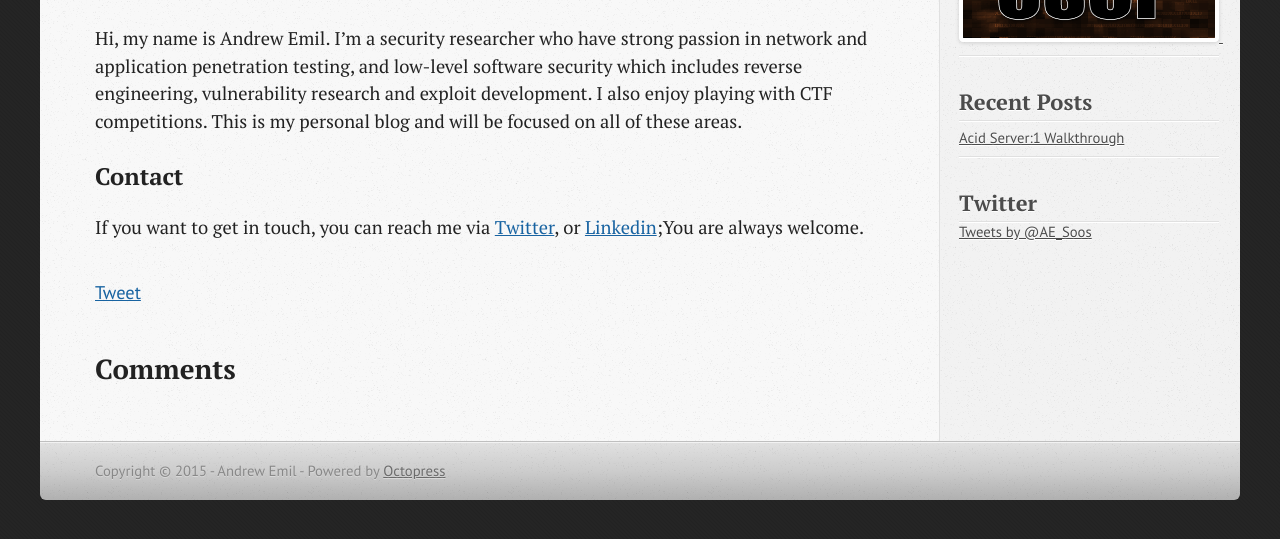
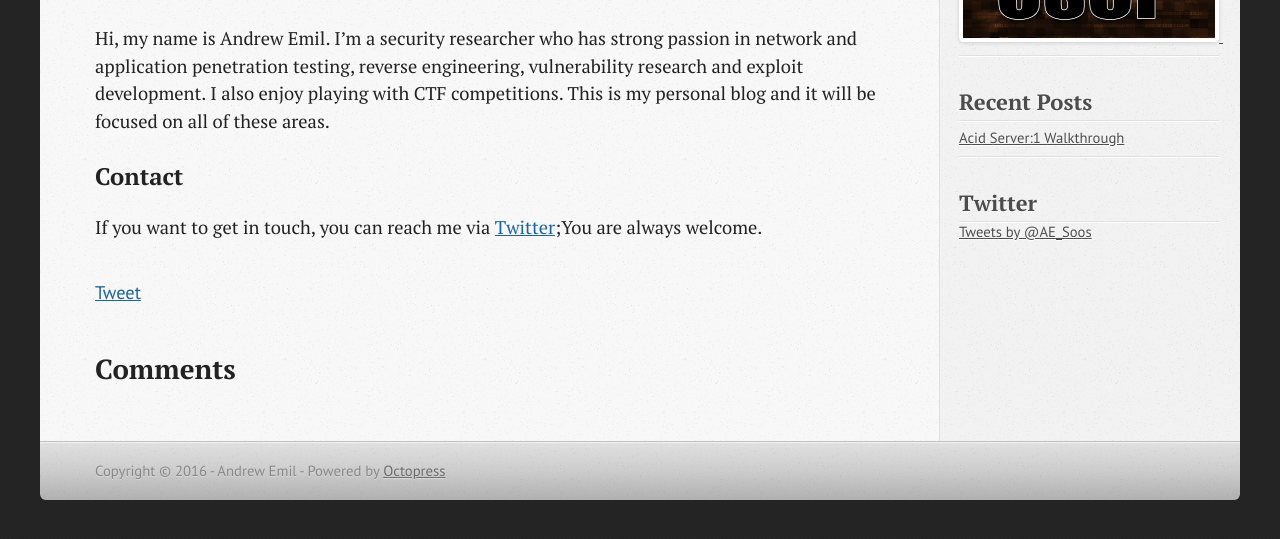
Before and after one commit to andrewemil/andrewemil.github.io, a plain HTML site: page about/index.html in a window 1280 px wide. Shown: the part 343-882 px from the top of the page. Drawn offline with nearby package versions, Linux system fonts and the light colour scheme; a script that the page names is missing.

Commit message:
Site updated at 2016-05-11 13:59:00 UTC

```diff
--- a/about/index.html
+++ b/about/index.html
@@ -9,7 +9,7 @@
   <meta name="author" content="Andrew Emil">
 
 
-  <meta name="description" content="About Hi, my name is Andrew Emil. I&rsquo;m a security researcher who have strong passion in network and application penetration testing, and low- &hellip;">
+  <meta name="description" content="About Hi, my name is Andrew Emil. I&rsquo;m a security researcher who has strong passion in network and application penetration testing, reverse &hellip;">
 
 
   <!-- http://t.co/dKP3o1e -->
@@ -85,12 +85,12 @@
 
   </header>
 
-  <p>Hi, my name is Andrew Emil. I&rsquo;m a security researcher who have strong passion in network and application penetration testing, and low-level software security which includes reverse engineering, vulnerability research and exploit development.
-I also enjoy playing with CTF competitions. This is my personal blog and will be focused on all of these areas.</p>
+  <p>Hi, my name is Andrew Emil. I&rsquo;m a security researcher who has strong passion in network and application penetration testing, reverse engineering, vulnerability research and exploit development.
+I also enjoy playing with CTF competitions. This is my personal blog and it will be focused on all of these areas.</p>
 
 <h3>Contact</h3>
 
-<p>If you want to get in touch, you can reach me via <a href="http://twitter.com/AE_Soos">Twitter</a>, or <a href="https://eg.linkedin.com/in/andrewemil">Linkedin</a>;You are always welcome.</p>
+<p>If you want to get in touch, you can reach me via <a href="http://twitter.com/AE_Soos">Twitter</a>;You are always welcome.</p>
 
 
     <footer>
@@ -148,7 +148,7 @@ I also enjoy playing with CTF competitions. This is my personal blog and will be
     </div>
   </div>
   <footer role="contentinfo"><p>
-  Copyright &copy; 2015 - Andrew Emil -
+  Copyright &copy; 2016 - Andrew Emil -
   <span class="credit">Powered by <a href="http://octopress.org">Octopress</a></span>
 </p>
 
--- a/atom.xml
+++ b/atom.xml
@@ -4,7 +4,7 @@
   <title><![CDATA[Andrew Emil's blog]]></title>
   <link href="http://andrewemil.github.io/atom.xml" rel="self"/>
   <link href="http://andrewemil.github.io/"/>
-  <updated>2015-08-31T00:29:36-04:00</updated>
+  <updated>2016-05-11T09:55:43-04:00</updated>
   <id>http://andrewemil.github.io/</id>
   <author>
     <name><![CDATA[Andrew Emil]]></name>
```
Also changed, not shown: blog/2015/08/24/acid-server-1-walkthrough/index.html (+1 -1 lines), blog/archives/index.html (+1 -1 lines), index.html (+1 -1 lines).
